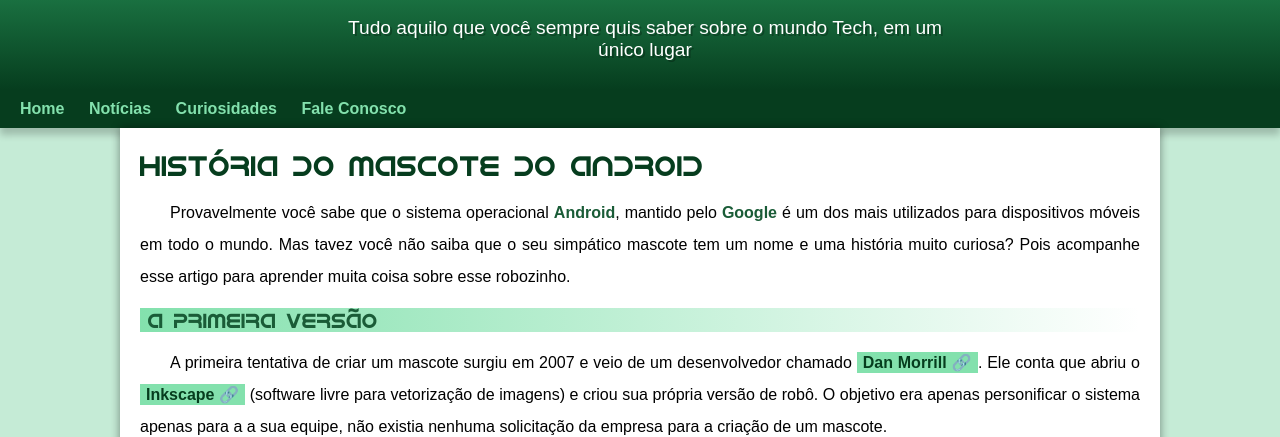
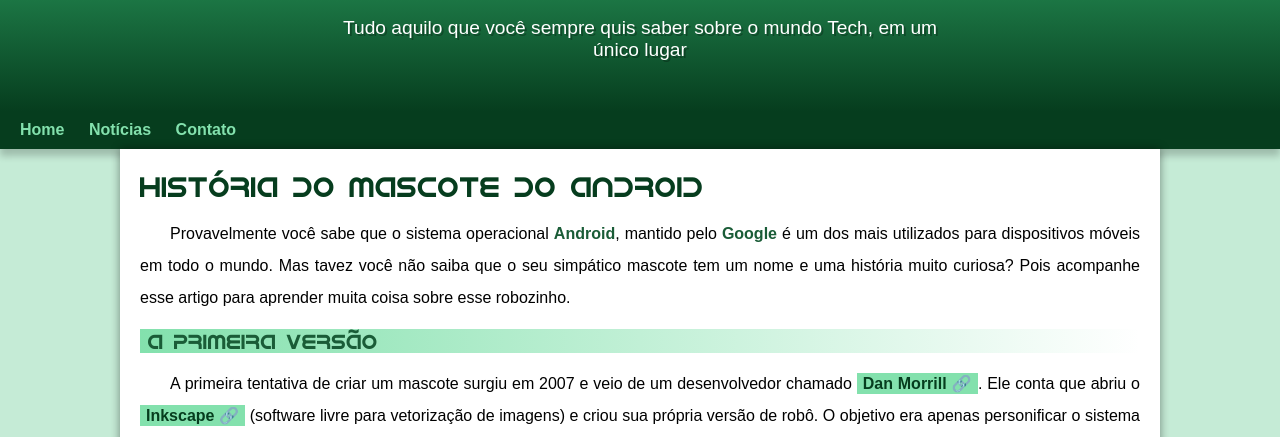
Before and after one commit to PedroGazzinelli/html-css, a plain HTML site: page desafio10/android.html in a window 1280 px wide. Shown: the part 100-537 px from the top of the page. Drawn offline with Linux system fonts and the light colour scheme.

Commit message:
problema de padding corrigido

```diff
--- a/desafio10/android.html
+++ b/desafio10/android.html
@@ -16,8 +16,7 @@
     <nav>
         <a href="#">Home</a>
         <a href="#">Notícias</a>
-        <a href="#">Curiosidades</a>
-        <a href="#">Fale Conosco</a>
+        <a href="#">Contato</a>
     </nav>
     <main>
         <article>
--- a/desafio10/estilo/style.css
+++ b/desafio10/estilo/style.css
@@ -59,10 +59,11 @@ header > p {
     color: white;
     max-width: 600px;
     padding-left: 10px;
-    padding-bottom: 10px;
+    padding-right: 10px;
+    padding-bottom: 50px;
     margin: auto;
     text-shadow: 2px 2px 0px rgba(0, 0, 0, 0.267);
-    margin-bottom: 20px;
+
 }
 
 nav {
```
